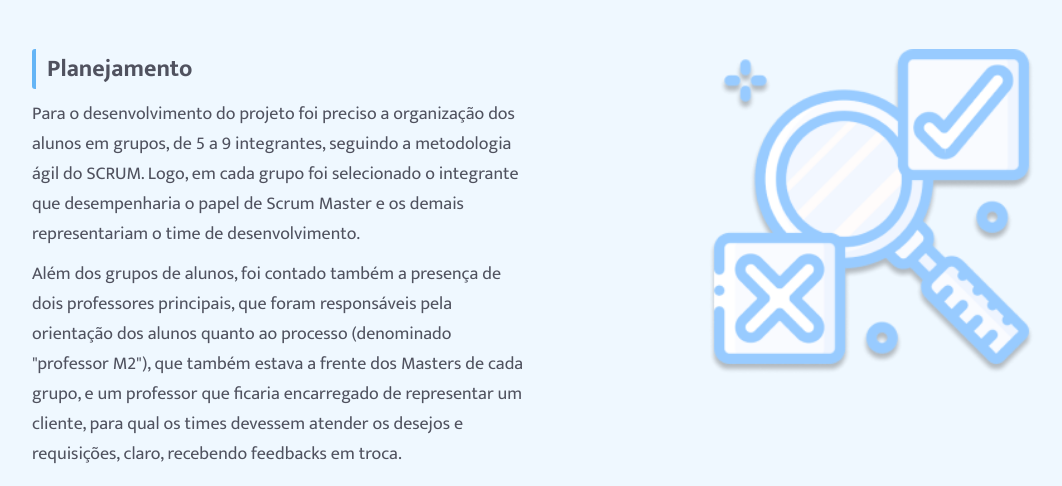
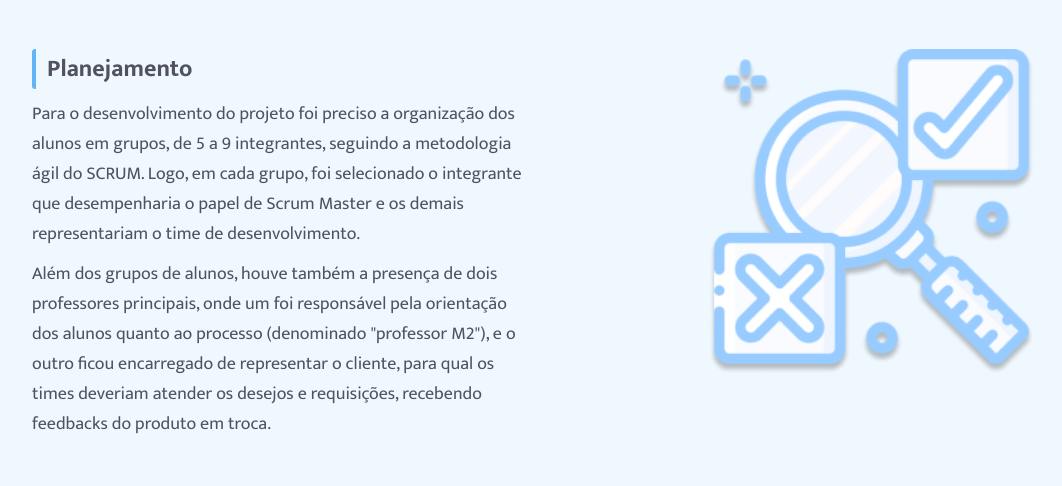
Before and after one commit to Equipe-01-DSM-2021/projeto-integrador-2021-1, a Flask app: page /project in a window 1280 px wide. Shown: the part 657-1143 px from the top of the page, without its empty margins (64-1126 px from the left). Run offline with Flask 2, Linux system fonts and the light colour scheme.

Commit message:
Ajustes no conteúdo das telas de comparação e sobre o projeto
Ajuste nas variáveis de comparação por renda e revisão dos textos da página 'sobre o projeto'

```diff
--- a/projeto/templates/project.html
+++ b/projeto/templates/project.html
@@ -114,7 +114,7 @@
                         </div>
                         <div class="text-cards-summary">
                             <p>
-                                Na seção “Resultados” localizam-se todas as versões do Eleitorado.com, desenvolvidas durante cada sprint.
+                                Nesta seção, localizam-se todas as versões do Eleitorado.com, desenvolvidas durante cada sprint.
                             </p>
                         </div>
                     </div>
@@ -131,7 +131,13 @@
                             <section>
                                 <h1 id="anchor-introduction">Introdução</h1>
                                 <p>
-                                    Esta aplicação foi desenvolvida com o propósito de suprir uma demanda dos cursos ministrados na FATEC de São José dos Campos: o projeto integrador.  Tal projeto tem a finalidade de envolver diversas matérias de forma prática com o desenvolvimento algum projeto, sendo um site para análise de dados eleitorais o projeto escolhido para o 1 semestre do curso de Desenvolvimento de Software Multiplataforma.
+                                    Esta aplicação foi desenvolvida com o propósito de suprir
+                                    uma demanda dos cursos ministrados na FATEC de São José dos
+                                    Campos: o projeto integrador. Tal projeto tem a finalidade
+                                    de envolver diversas matérias de forma prática com o
+                                    desenvolvimento de uma aplicação, sendo um site para análise
+                                    de dados eleitorais o tema escolhido para o primeiro semestre
+                                    do curso de Desenvolvimento de Software Multiplataforma.
                                 </p>
                             </section>
                         </div>
@@ -143,10 +149,19 @@
                             <section>
                                 <h1 id="anchor-planning">Planejamento</h1>
                                 <p>
-                                    Para o desenvolvimento do projeto foi preciso a organização dos alunos em grupos, de 5 a 9 integrantes, seguindo a metodologia ágil do SCRUM. Logo, em cada grupo foi selecionado o integrante que desempenharia o papel de Scrum Master e os demais representariam o time de desenvolvimento.
+                                    Para o desenvolvimento do projeto foi preciso a organização dos
+                                    alunos em grupos, de 5 a 9 integrantes, seguindo a metodologia ágil
+                                    do SCRUM. Logo, em cada grupo, foi selecionado o integrante que
+                                    desempenharia o papel de Scrum Master e os demais representariam o
+                                    time de desenvolvimento.
                                 </p>
                                 <p>
-                                    Além dos grupos de alunos, foi contado também a presença de dois professores principais,  que foram responsáveis pela orientação dos alunos quanto ao processo (denominado "professor M2"), que também estava a frente dos Masters de cada grupo, e um professor que ficaria encarregado de representar um cliente, para qual os times devessem atender os desejos e requisições, claro, recebendo feedbacks em troca.
+                                    Além dos grupos de alunos, houve também a presença de dois
+                                    professores principais, onde um foi responsável pela orientação
+                                    dos alunos quanto ao processo (denominado "professor M2"),
+                                    e o outro ficou encarregado de representar o cliente, para qual
+                                    os times deveriam atender os desejos e requisições, recebendo
+                                    feedbacks do produto em troca.
                                 </p>
                             </section>
                             <div class="img-container">
@@ -164,10 +179,16 @@
                             <section>
                                 <h1 id="anchor-development">Desenvolvimento</h1>
                                 <p>
-                                    Dada a largada, os times ficaram encarregados de todas as tarefas para o desenvolvimento de uma aplicação, desde o levantamento de requisitos até absorver os conhecimentos necessários para satisfazer os desejos do cliente e apresentar, com entregas parciais incrementais, o projeto a cada final de sprint.
+                                    Dada a largada, os times ficaram encarregados de todas as tarefas
+                                    para o desenvolvimento de uma aplicação, desde o levantamento de
+                                    requisitos até absorver os conhecimentos necessários para satisfazer os
+                                    desejos do cliente e apresentar, com entregas parciais incrementais,
+                                    o projeto a cada final de sprint.
                                 </p>
                                 <p></p>
-                                    Como a metodologia utilizada foi o SCRUM, foi definido que cada sprint (intervalo de tempo em que os grupos trabalhariam no projeto) seria de 3 semanas cada, totalizando 4 sprints até a entrega final do projeto.
+                                    Como a metodologia utilizada foi o SCRUM, foi definido que cada sprint
+                                    (intervalo de tempo em que os grupos trabalhariam no projeto) seria de
+                                    3 semanas cada, totalizando 4 sprints até a entrega final do projeto.
                                 </p>
                             </section>
                         </div>
@@ -179,7 +200,10 @@
                     <section>
                         <h1 id="anchor-results">Resultados</h2>
                         <p id="results-intro">
-                            Como a cada final de sprint foi apresentado uma parte do projeto, é possível, através dos links abaixo, observar os esforços da equipe e seus resultados a cada 3 semanas, finalizando o projeto com 3 entregas parciais e a entrega final, que é a aplicação completa, atendendo a todos os requisitos levantados.
+                            Como a cada final de sprint foi apresentado uma parte do projeto, é possível,
+                            através dos links abaixo, observar os esforços da equipe e seus resultados a cada 3
+                            semanas, finalizando o projeto com 3 entregas parciais e a entrega final, que é a
+                            aplicação completa, atendendo a todos os requisitos levantados.
                         </p>
 
                         <ul>
@@ -190,7 +214,7 @@
                                 <a href="https://github.com/Equipe-01-DSM-2021/projeto-integrador-2021-1/tree/trunk/planejamento/sprint-2#topo" target="_blank">Entrega parcial da segunda sprint:</a> Análise de dados com Jupyter Notebook;
                             </li>
                             <li>
-                                <a href="https://github.com/Equipe-01-DSM-2021/projeto-integrador-2021-1/tree/trunk/planejamento/sprint-3#topo" target="_blank">Entrega parcial da terceira sprint:</a> Site e mais análise de dados;
+                                <a href="https://github.com/Equipe-01-DSM-2021/projeto-integrador-2021-1/tree/trunk/planejamento/sprint-3#topo" target="_blank">Entrega parcial da terceira sprint:</a> Site e mais análises de dados;
                             </li>
                             <li>
                                 <a href="https://github.com/Equipe-01-DSM-2021/projeto-integrador-2021-1/tree/trunk/planejamento/sprint-4#topo" target="_blank">Entrega final (quarta sprint):</a> Aplicação completa.
--- a/projeto/utils/incomeComparison.py
+++ b/projeto/utils/incomeComparison.py
@@ -90,7 +90,12 @@ def incomeComparison(csvPath):
         dfmc.query('Macrorregião == "REGIÃO BRAGANTINA"').Município.values)]
 
     # Média de salários mensais, por macrorregiões e cidades da cobertura da TV Vanguarda
-    vanguarda = paraiba = historico = litoral = serra = bragantina = []
+    vanguarda = []
+    paraiba = []
+    historico = []
+    litoral = []
+    serra = []
+    bragantina = []
 
     for n in list(range(2008, 2019)):
         vanguarda.append(df_vanguarda[str(n)].mean())
```
